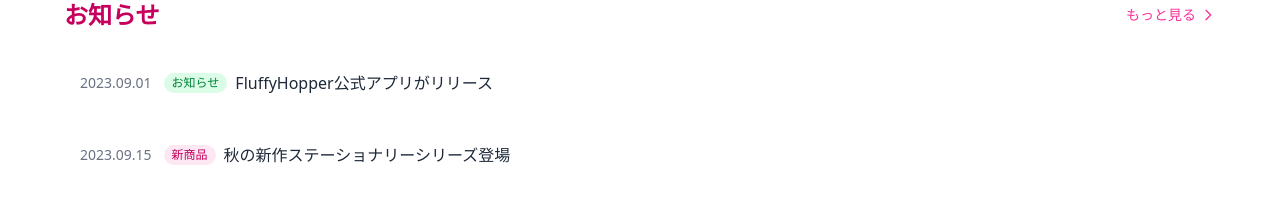
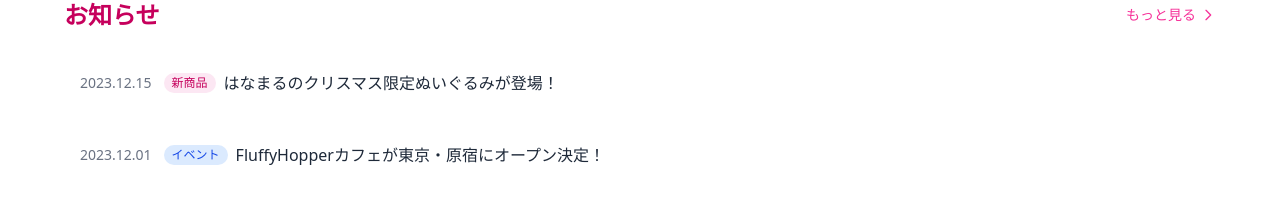
Before and after one commit to masiron0911/FluffyHopperWeb, a Next.js app: page / in a window 1280 px wide. Shown: the part 601-800 px from the top of the page. Built offline with nearby package versions, Linux system fonts and the light colour scheme.

Commit message:
お知らせの個別ページを作成

```diff
--- /dev/null
+++ b/app/news/[id]/page.tsx
@@ -0,0 +1,58 @@
+import Image from 'next-image-export-optimizer';
+import { notFound } from 'next/navigation';
+import { newsItems } from '@/data/news';
+import type { Metadata } from 'next';
+import Link from 'next/link';
+import { Button } from '@/components/ui/button';
+
+interface PageProps {
+  params: Promise<{ id: string }>;
+  searchParams?: Promise<{ [key: string]: string | string[] | undefined }>;
+}
+
+export async function generateStaticParams() {
+  return Object.keys(newsItems).map((id) => ({ id }));
+}
+
+export async function generateMetadata(props: PageProps): Promise<Metadata> {
+  const params = await props.params;
+  const newsItem = newsItems[params.id];
+
+  return {
+    title: `${newsItem.title}`,
+  };
+}
+
+export default async function NewsDetail({ params }: PageProps) {
+  const newsItem = newsItems[(await params).id];
+  if (!newsItem) notFound();
+
+  return (
+    <div className="mx-auto max-w-3xl px-4 py-12">
+      <div className="mb-8 text-sm text-gray-500">
+        {newsItem.date} / {newsItem.tag}
+      </div>
+      <h1 className="mb-6 text-3xl font-bold">{newsItem.title}</h1>
+      <div className="mb-8">
+        <Image
+          src={newsItem.image}
+          alt={newsItem.title}
+          width={800}
+          height={450}
+          className="w-full rounded-xl object-cover"
+          basePath={process.env.NEXT_PUBLIC_BASE_PATH}
+        />
+      </div>
+      <p className="text-lg leading-relaxed whitespace-pre-wrap text-gray-800">
+        {newsItem.content}
+      </p>
+      <div className="mt-12 flex justify-center">
+        <Link href="/news">
+          <Button variant="outline" className="rounded-full px-6 py-2">
+            お知らせ一覧に戻る
+          </Button>
+        </Link>
+      </div>
+    </div>
+  );
+}
--- a/app/news/page.tsx
+++ b/app/news/page.tsx
@@ -29,9 +29,10 @@ export default function News() {
       {/* ニュース一覧 */}
       <section className="mx-auto max-w-6xl px-4 py-12 md:px-8">
         <div className="grid grid-cols-1 gap-8">
-          {newsItems.map((news) => (
+          {Object.entries(newsItems).map(([id, news]) => {
+            return (
               <div
-              key={news.id}
+                key={id}
                 className="overflow-hidden rounded-3xl bg-white shadow-md transition-shadow hover:shadow-lg"
               >
                 <div className="flex flex-col md:flex-row">
@@ -66,7 +67,7 @@ export default function News() {
                     </div>
                     <h2 className="mb-3 text-xl font-bold text-gray-800">{news.title}</h2>
                     <p className="mb-4 text-gray-600">{news.content}</p>
-                  <Link href={`/news/${news.id}`}>
+                    <Link href={`/news/${id}`}>
                       <Button className="rounded-full bg-pink-500 px-4 py-1 text-sm text-white hover:bg-pink-600">
                         詳しく見る
                       </Button>
@@ -74,7 +75,8 @@ export default function News() {
                   </div>
                 </div>
               </div>
-          ))}
+            );
+          })}
         </div>
 
         {/* ページネーション */}
--- a/app/page.tsx
+++ b/app/page.tsx
@@ -6,7 +6,11 @@ import { newsItems } from '@/data/news';
 
 export default function Home() {
   // ニュースの最新の4件のみ表示
-  const latestNews = newsItems.slice(-4).reverse();
+  const latestNews = Object.entries(newsItems)
+    .sort((a, b) => Number(b[0]) - Number(a[0]))
+    .slice(-4)
+    .reverse()
+    .map(([id, item]) => ({ id, ...item }));
 
   return (
     <div>
--- a/data/news.ts
+++ b/data/news.ts
@@ -1,8 +1,7 @@
 import type { NewsItem } from '@/types';
 
-export const newsItems: NewsItem[] = [
-  {
-    id: 1,
+export const newsItems: Record<string, NewsItem> = {
+  1: {
     date: '2023.12.15',
     tag: '新商品',
     title: 'はなまるのクリスマス限定ぬいぐるみが登場！',
@@ -10,8 +9,7 @@ export const newsItems: NewsItem[] = [
       'クリスマスをテーマにしたはなまるの限定ぬいぐるみが登場しました。赤いサンタ帽とマフラーを身につけた特別デザインです。数量限定なのでお早めにお買い求めください。',
     image: '/placeholder.svg',
   },
-  {
-    id: 2,
+  2: {
     date: '2023.12.01',
     tag: 'イベント',
     title: 'FluffyHopperカフェが東京・原宿にオープン決定！',
@@ -19,8 +17,7 @@ export const newsItems: NewsItem[] = [
       '2024年1月15日から2月28日までの期間限定で、FluffyHopperカフェが原宿にオープンします。キャラクターをモチーフにしたかわいい料理やスイーツをお楽しみいただけます。また、カフェ限定のグッズも販売予定です。',
     image: '/placeholder.svg',
   },
-  {
-    id: 3,
+  3: {
     date: '2023.11.20',
     tag: 'お知らせ',
     title: '公式オンラインショップがリニューアルしました',
@@ -28,8 +25,7 @@ export const newsItems: NewsItem[] = [
       'FluffyHopper公式オンラインショップがリニューアルオープンしました。新しいデザインでより使いやすくなり、会員登録をすると限定特典も受けられるようになりました。ぜひチェックしてみてください。',
     image: '/placeholder.svg',
   },
-  {
-    id: 4,
+  4: {
     date: '2023.11.10',
     tag: '新キャラクター',
     title: '新キャラクター「ももか」が仲間入り！',
@@ -37,8 +33,7 @@ export const newsItems: NewsItem[] = [
       'FluffyHopperの新しい仲間「ももか」が登場しました。おしゃれが大好きな女の子うさぎで、紫色の耳とハートの模様が特徴です。ももかのグッズも順次発売予定ですので、お楽しみに！',
     image: '/placeholder.svg',
   },
-  {
-    id: 5,
+  5: {
     date: '2023.10.25',
     tag: 'コラボレーション',
     title: '人気ドリンクブランドとのコラボ商品発売',
@@ -46,8 +41,7 @@ export const newsItems: NewsItem[] = [
       '人気ドリンクブランド「フルーツティー」とFluffyHopperのコラボレーション商品が発売決定しました。はなまるとそらまめがデザインされたボトルと、オリジナルのドリンクをお楽しみいただけます。',
     image: '/placeholder.svg',
   },
-  {
-    id: 6,
+  6: {
     date: '2023.10.10',
     tag: 'イベント',
     title: 'FluffyHopper ハロウィンイベント開催',
@@ -55,8 +49,7 @@ export const newsItems: NewsItem[] = [
       '10月31日、東京スカイツリータウンにてFluffyHopperハロウィンイベントを開催します。キャラクターたちのハロウィン衣装お披露目や、限定グッズの販売、フォトスポットなど盛りだくさんの内容です。',
     image: '/placeholder.svg',
   },
-  {
-    id: 7,
+  7: {
     date: '2023.09.15',
     tag: '新商品',
     title: '秋の新作ステーショナリーシリーズ登場',
@@ -64,8 +57,7 @@ export const newsItems: NewsItem[] = [
       '秋をテーマにした新作ステーショナリーシリーズが登場しました。落ち葉や木の実などの秋モチーフとキャラクターたちがデザインされた文房具をお楽しみください。',
     image: '/placeholder.svg',
   },
-  {
-    id: 8,
+  8: {
     date: '2023.09.01',
     tag: 'お知らせ',
     title: 'FluffyHopper公式アプリがリリース',
@@ -73,4 +65,4 @@ export const newsItems: NewsItem[] = [
       'FluffyHopper公式アプリがついにリリースされました。最新情報のお知らせやデジタルスタンプラリー、限定壁紙のダウンロードなど、アプリならではのコンテンツをお楽しみいただけます。',
     image: '/placeholder.svg',
   },
-];
+};
--- a/types/index.d.ts
+++ b/types/index.d.ts
@@ -21,7 +21,6 @@ export type Character = {
 };
 
 export type NewsItem = {
-  id: number;
   date: string;
   tag: '新商品' | 'イベント' | 'お知らせ' | '新キャラクター' | 'コラボレーション';
   title: string;
```
Lines whose indentation alone changed are shown as unchanged.
